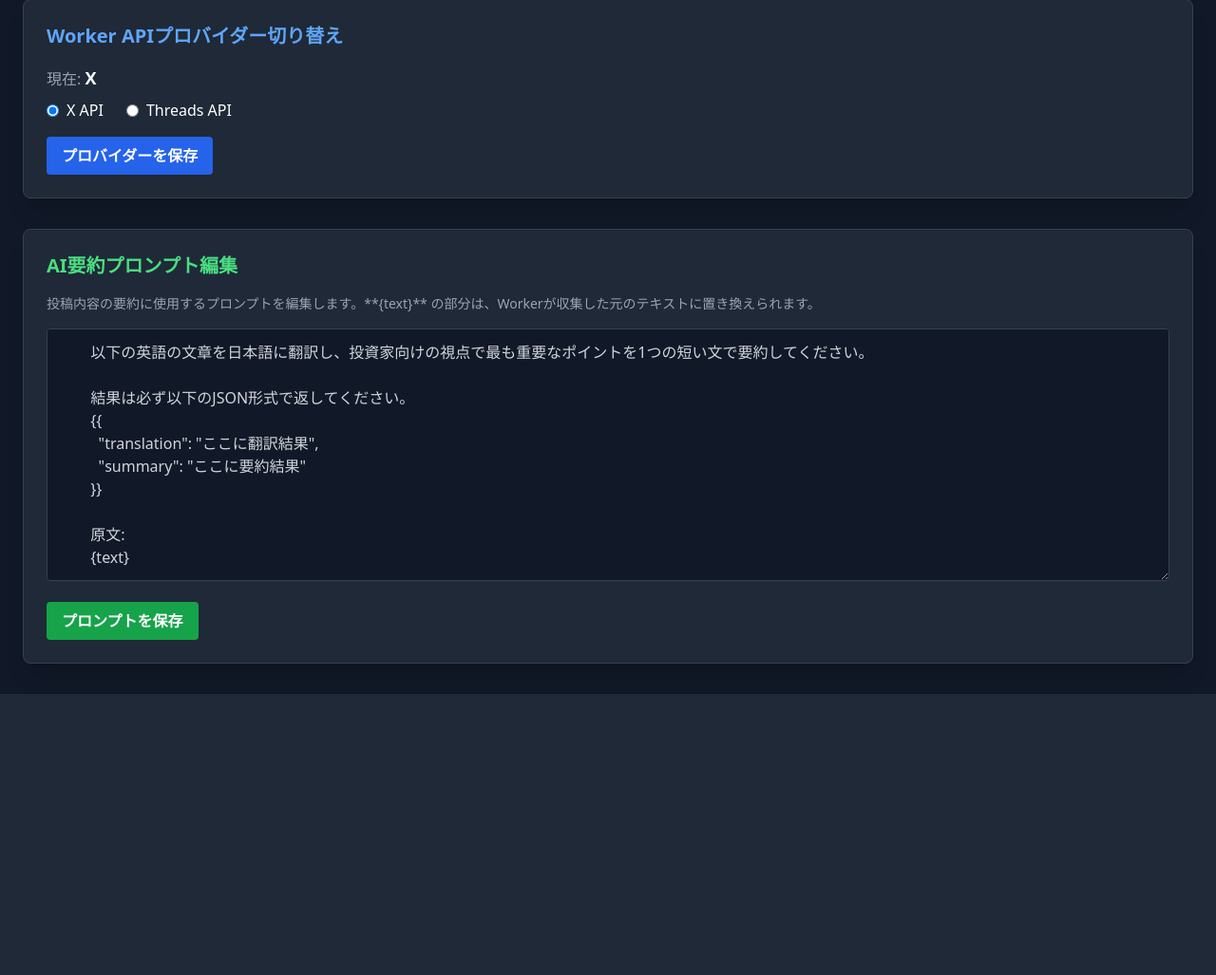
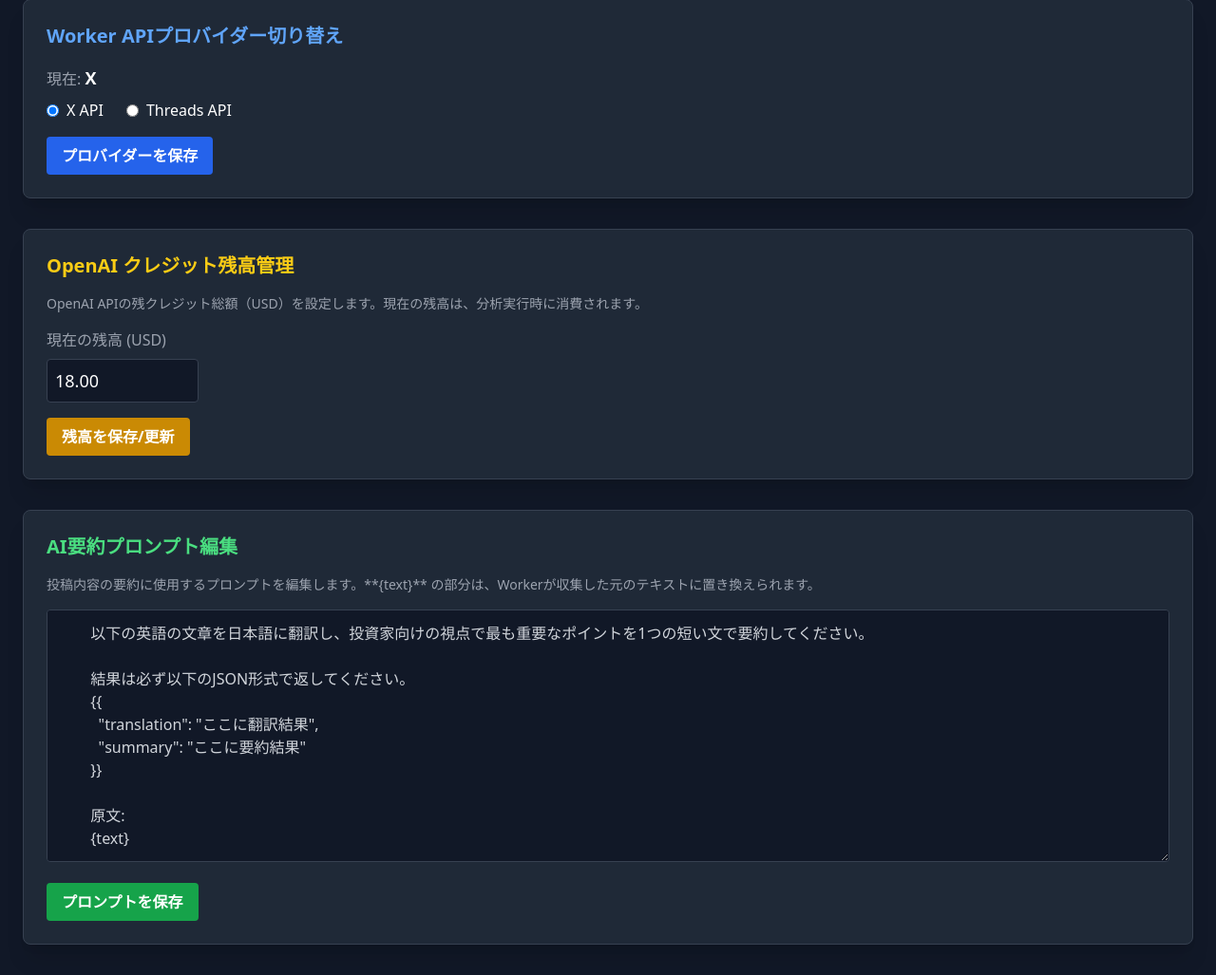
Before and after one commit to saibi-3ib/openai_prompt_lab_app, a Flask app: page /manage in a window 1280 px wide. Shown: the part 97-1124 px from the top of the page at 95% size. Before the commit the page ends 828 px from the top, so only its background shows below. Run offline with Flask 3, Linux system fonts and the light colour scheme; data comes from the database, SQL or seed files in the repository; data that the repository does not hold is empty; some libraries are stand-ins or nearby versions.

Commit message:
feat: setter of openai credit

```diff
--- a/app.py
+++ b/app.py
@@ -44,7 +44,55 @@ def calculate_cost(model_name: str, usage: dict) -> float:
     # 小数点以下8桁で丸めて返す
     return round(total_cost, 8)
 
+# --- OpenAI 残クレジット計算用の関数 ---
 
+def get_current_credit(db) -> float:
+    """DBから現在の残高（クレジット）を取得する"""
+    setting = db.query(Setting).filter(Setting.key == 'openai_total_credit').first()
+    # 見つからない場合は初期値（例：0.00 USD）を設定するロジックが必要です
+    if setting:
+        try:
+            return float(setting.value)
+        except ValueError:
+            print("Warning: openai_total_credit is not a valid float. Resetting to 0.")
+            return 0.0
+
+    # クレジット設定がDBにない場合は、0.00を初期値として挿入し、0を返す
+    new_setting = Setting(key='openai_total_credit', value='0.00')
+    db.add(new_setting)
+    db.commit()
+    return 0.0
+
+def update_credit_balance(db, cost_usd: float) -> float:
+    """残高から消費コストを差し引き、DBを更新する"""
+    setting = db.query(Setting).filter(Setting.key == 'openai_total_credit').first()
+    if not setting:
+        return 0.0 # 設定がなければ更新スキップ
+
+    try:
+        current_balance = float(setting.value)
+        new_balance = current_balance - cost_usd
+
+        # データベースを更新
+        setting.value = str(round(new_balance, 8))
+        # コミットは呼び出し元の analyze_batch でまとめて行う
+
+        return new_balance
+    except ValueError as e:
+        print(f"Error updating credit balance: {e}")
+        return current_balance
+
+def get_or_create_credit_setting(db, initial_value='18.00') -> Setting:
+    """DBからOpenAIクレジット設定を取得。なければ初期値で作成し、そのSettingオブジェクトを返す。"""
+    key = 'openai_total_credit'
+    setting = db.query(Setting).filter(Setting.key == key).first()
+
+    if not setting:
+        new_setting = Setting(key=key, value=initial_value)
+        db.add(new_setting)
+        db.commit()
+        return new_setting
+    return setting
 
 # --- DB操作ヘルパー関数 ---
 def get_current_provider(db):
@@ -75,6 +123,20 @@ def get_current_prompt(db):
         return new_prompt
     return prompt
 
+def get_or_create_credit_setting(db, initial_value='18.00') -> Setting:
+    """DBからOpenAIクレジット設定を取得。なければ初期値で作成し、そのSettingオブジェクトを返す。"""
+    key = 'openai_total_credit'
+    setting = db.query(Setting).filter(Setting.key == key).first()
+
+    if not setting:
+        # DBに設定がなければ初期値を作成
+        new_setting = Setting(key=key, value=initial_value)
+        db.add(new_setting)
+        db.commit()
+        # commit 後にセッションからオブジェクトを再取得またはリフレッシュ（ここではシンプルにオブジェクトを返す）
+        return new_setting
+    return setting
+
 # --- メインページ (データ表示) ---
 @app.route('/')
 def index():
@@ -95,7 +157,7 @@ def manage():
     try:
         # POST処理: APIプロバイダーの切り替え
         if request.method == 'POST':
-            action = request.form.get('action') # 追加: どのアクションか識別
+            action = request.form.get('action')
             print(f"Form action: {action}")  # デバッグ用ログ
 
             # 1. APIプロバイダーの切り替え処理
@@ -111,9 +173,9 @@ def manage():
                         new_setting = Setting(key='api_provider', value=provider)
                         db.add(new_setting)
                     db.commit()
-                    print(f"debug: commit successful for provider {provider}")  # デバッグ用ログ
+                    print(f"debug: commit successful for provider {provider}")
                 else:
-                    print(f"Invalid provider selected: {provider}")  # デバッグ用ログ
+                    print(f"Invalid provider selected: {provider}")
 
             # 2. プロンプトの編集処理
             elif action == 'save_prompt':
@@ -124,8 +186,20 @@ def manage():
                     if prompt:
                         prompt.template_text = prompt_text
                         db.commit()
-                        print(f"debug: commit successful for provider {prompt}")  # デバッグ用ログ
+                        print(f"debug: commit successful for prompt")
 
+            # ▼▼▼【新規】3. クレジット残高の設定処理 ▼▼▼
+            elif action == 'save_credit':
+                new_credit_str = request.form.get('credit_amount')
+                try:
+                    # 数値かチェックし、小数点以下2桁の文字列に変換
+                    new_credit = round(float(new_credit_str), 2)
+                    setting = get_or_create_credit_setting(db)
+                    setting.value = str(new_credit)
+                    db.commit()
+                    print(f"debug: commit successful for credit {new_credit}")
+                except (ValueError, TypeError):
+                    print(f"Invalid credit amount: {new_credit_str}")
 
             return redirect(url_for('manage')) # 処理後にリダイレクト
 
@@ -133,9 +207,14 @@ def manage():
         current_provider = get_current_provider(db)
         current_prompt = get_current_prompt(db)
 
+        # ▼▼▼【修正点】クレジット設定を読み込み (なければここで挿入される) ▼▼▼
+        credit_setting = get_or_create_credit_setting(db)
+        current_credit = float(credit_setting.value) # ここで current_credit を定義
+
         return render_template("manage.html",
                                current_provider=current_provider,
-                               default_prompt=current_prompt.template_text)
+                               default_prompt=current_prompt.template_text,
+                               current_credit=current_credit) # ★★★ ここで渡す ★★★
     finally:
         db.close()
 
@@ -270,6 +349,9 @@ def analyze_batch():
         # コスト計算
         total_cost = calculate_cost(ANALYSIS_MODEL, usage_data)
 
+        # クレジット残高を更新
+        new_balance = update_credit_balance(db, total_cost)
+
         # 新しい AnalysisResult レコードを作成 (履歴として保存)
         current_prompt = db.query(Prompt).filter(Prompt.name == DEFAULT_PROMPT_KEY).first()
 
@@ -302,6 +384,7 @@ def analyze_batch():
             # ▼▼▼【修正点5】コスト情報をレスポンスに追加 ▼▼▼
             "model": ANALYSIS_MODEL,
             "cost_usd": total_cost,
+            "new_balance_usd": new_balance, # 新しい残高をレスポンスに追加
             "usage": usage_data # 使用量（トークン数）も返す
         })
 
--- a/templates/manage.html
+++ b/templates/manage.html
@@ -45,6 +45,25 @@
             </form>
         </div>
 
+        <div class="bg-gray-800 rounded-lg shadow-xl p-6 mb-8 border border-gray-700">
+            <h2 class="text-xl font-semibold mb-4 text-yellow-400">OpenAI クレジット残高管理</h2>
+            <p class="text-gray-400 mb-4 text-sm">
+                OpenAI APIの残クレジット総額（USD）を設定します。現在の残高は、分析実行時に消費されます。
+            </p>
+            <form method="POST" class="space-y-4">
+                <div class="space-y-2">
+                    <label for="credit-amount" class="block text-gray-400">現在の残高 (USD)</label>
+                    <input type="number" step="0.01" min="0" name="credit_amount" id="credit-amount"
+                           value="{{ '%.2f' | format(current_credit) }}"
+                           class="w-40 p-2 bg-gray-900 border border-gray-700 rounded text-lg text-white focus:ring-yellow-500 focus:border-yellow-500"
+                           required>
+                </div>
+                <button type="submit" name="action" value="save_credit" class="bg-yellow-600 hover:bg-yellow-700 text-white font-bold py-2 px-4 rounded transition duration-200">
+                    残高を保存/更新
+                </button>
+            </form>
+        </div>
+
         <div class="bg-gray-800 rounded-lg shadow-xl p-6 border border-gray-700">
             <h2 class="text-xl font-semibold mb-4 text-green-400">AI要約プロンプト編集</h2>
             <p class="text-gray-400 mb-4 text-sm">
```
